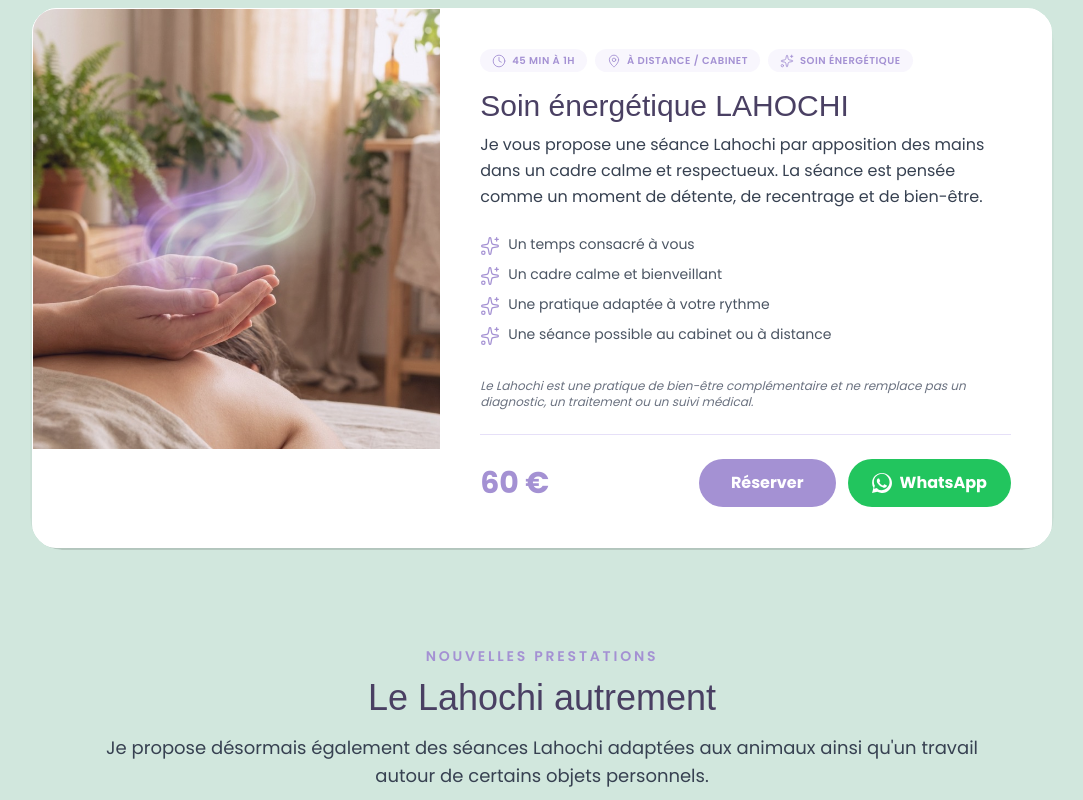
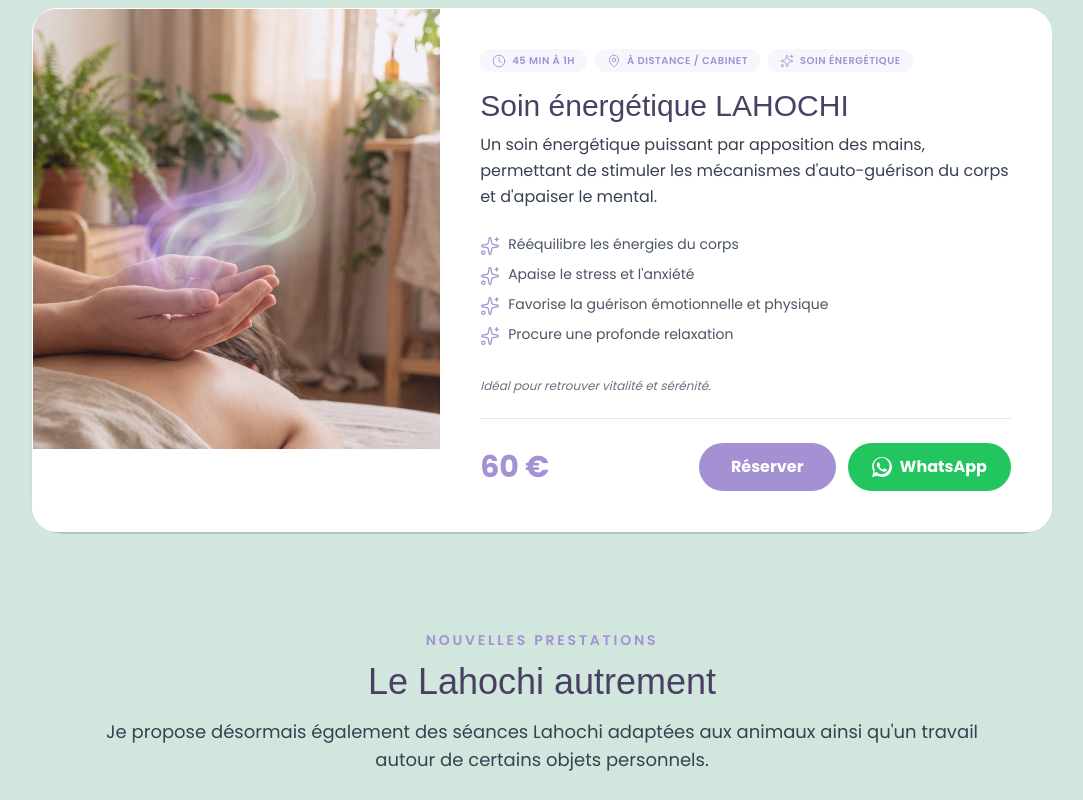
Before and after one commit to Creativityliberty/Tourma-line, a React (Vite) app: page /prestations in a window 1280 px wide. Shown: the part 3840-4640 px from the top of the page, without its empty margins (98-1181 px from the left). Built offline with nearby package versions, Linux system fonts and the light colour scheme; a web font is replaced by a local one.

Commit message:
fix: restore protected Lahochi service copy

```diff
--- a/src/data/consultations.ts
+++ b/src/data/consultations.ts
@@ -71,15 +71,14 @@ export const consultations: Consultation[] = [
     title: "Soin énergétique LAHOCHI",
     subtitle: "À distance ou en cabinet",
     description:
-      "Je vous propose une séance Lahochi par apposition des mains dans un cadre calme et respectueux. La séance est pensée comme un moment de détente, de recentrage et de bien-être.",
+      "Un soin énergétique puissant par apposition des mains, permettant de stimuler les mécanismes d'auto-guérison du corps et d'apaiser le mental.",
     details: [
-      "Un temps consacré à vous",
-      "Un cadre calme et bienveillant",
-      "Une pratique adaptée à votre rythme",
-      "Une séance possible au cabinet ou à distance",
+      "Rééquilibre les énergies du corps",
+      "Apaise le stress et l'anxiété",
+      "Favorise la guérison émotionnelle et physique",
+      "Procure une profonde relaxation",
     ],
-    footerNote:
-      "Le Lahochi est une pratique de bien-être complémentaire et ne remplace pas un diagnostic, un traitement ou un suivi médical.",
+    footerNote: "Idéal pour retrouver vitalité et sérénité.",
     duration: "45 min à 1h",
     price: "60 €",
     imageUrl: "/images/services/lahochi.jpg",
@@ -96,7 +95,7 @@ export const consultations: Consultation[] = [
       "Accompagnement lors d'un déménagement, d'une adoption ou d'un changement dans le foyer",
       "Un temps de calme adapté au rythme de l'animal",
       "À distance à partir d'une photo récente et de quelques informations",
-      "À domicile dans un rayon maximum de 20 km autour de Gerponville",
+      "Possibilité de séance à domicile autour de Gerponville",
       "Aucun contact imposé : l'animal reste libre de bouger ou de s'éloigner",
     ],
     footerNote:
```
